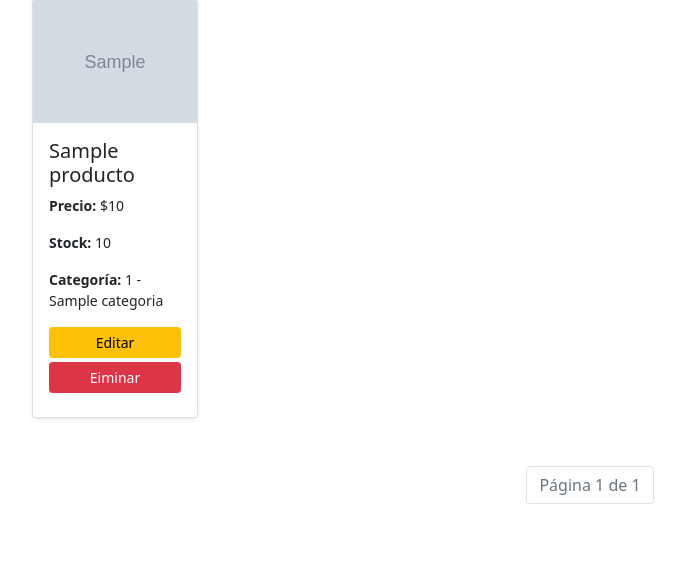
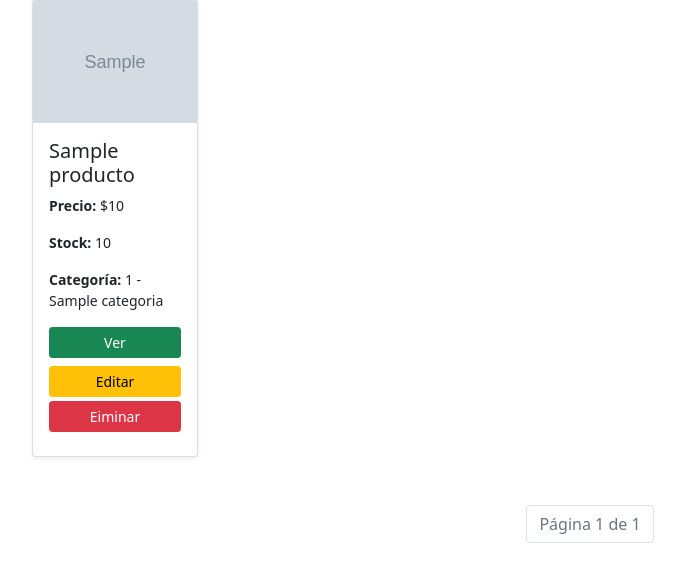
Before and after one commit to Naacho-mp/backend_tienda, a Django app: page /mostrar_productos/ in a window 1280 px wide. Shown: the part 178-760 px from the top of the page, without its empty margins (50-735 px from the left). Run offline with Django 5.2, Linux system fonts and the light colour scheme; tables that the repository leaves empty hold one stand-in row (values such as "Sample post"); grey boxes marked "Sample" are stand-in pictures.

Commit message:
boton-funcion ver

```diff
--- a/backend/tienda/templates/mostrar_productos.html
+++ b/backend/tienda/templates/mostrar_productos.html
@@ -45,6 +45,7 @@
                             <p class="card-text small"><strong>Precio:</strong> ${{ p.precio }}</p>
                             <p class="card-text small"><strong>Stock:</strong> {{ p.stock }}</p>
                             <p class="card-text small"><strong>Categoría:</strong> {{ p.categoria }}</p>
+                            <a href="" class="btn btn-success btn-sm w-100 mb-2">Ver</a>
                             <a href="{% url 'actualizar_producto' p.id %}" class="btn btn-warning btn-sm w-100 mb-1">Editar</a>
                             <a href="{% url 'eliminar_producto' p.id %}" class="btn btn-danger btn-sm w-100 mb-2">Eiminar</a>
 
--- a/backend/tienda/views.py
+++ b/backend/tienda/views.py
@@ -20,6 +20,9 @@ def mostrar_productos(request):
 
     return render(request, 'mostrar_productos.html', {'page_obj': page_obj,})
 
+
+def ver_producto():
+    pass
 
 
 def agregar_producto(request):
```
